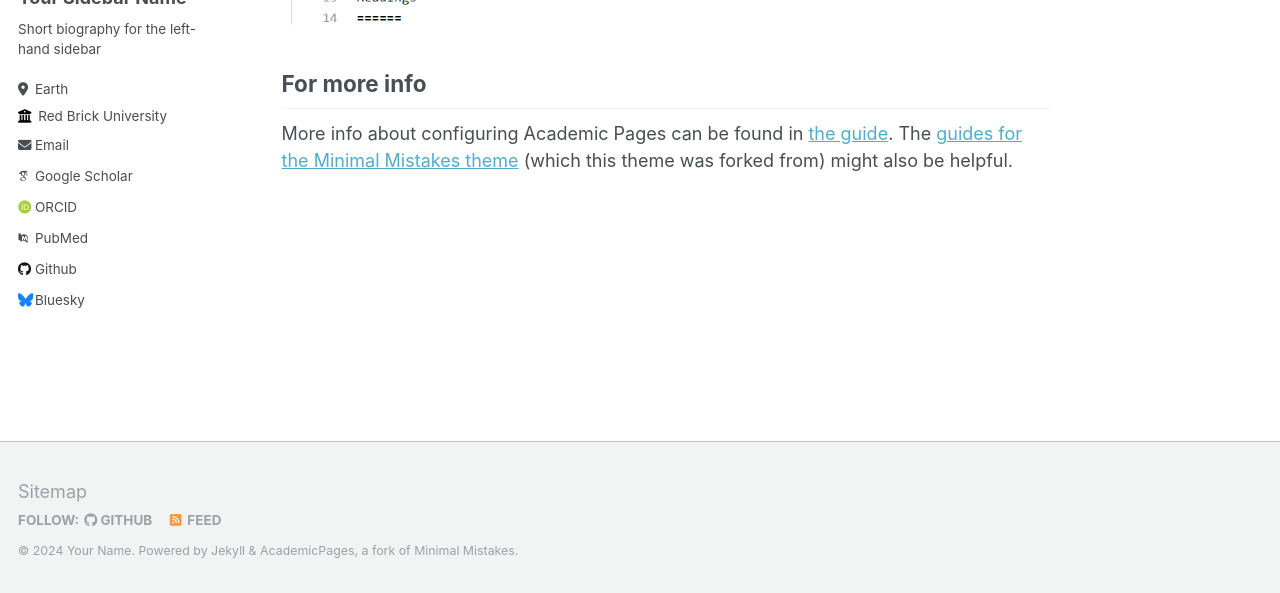
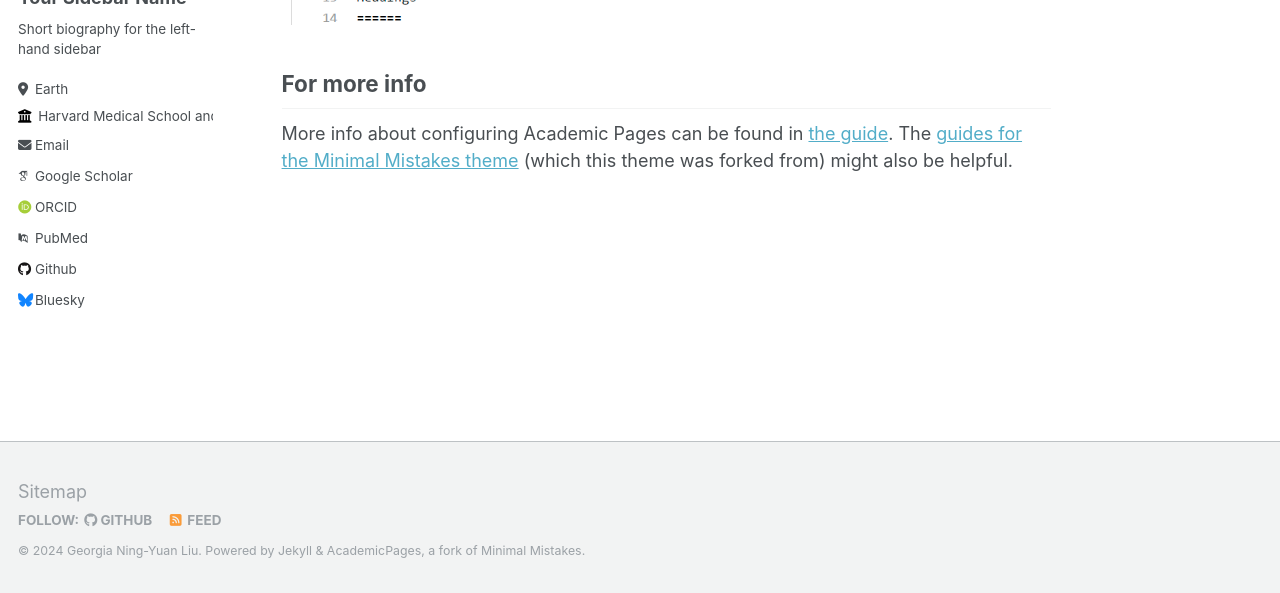
Before and after one commit to georgia-max/georgia-max.github.io, a Jekyll site: the page built from _pages/about.md, in a window 1280 px wide and 900 px high, scrolled down 2660 px. Shown: the part 304-897 px from the top of the window. Built offline with Jekyll 4.4.1, drawn with Linux system fonts in a browser that asks for light colours; some web fonts are replaced.

Commit message:
Update _config.yml

```diff
--- a/_config.yml
+++ b/_config.yml
@@ -10,9 +10,9 @@
 locale                   : "en-US"
 title                    : "Your Name / Site Title"
 title_separator          : "-"
-name                     : &name "Your Name"
+name                     : &name "Georgia Ning-Yuan Liu"
 description              : &description "personal description"
-url                      : https://academicpages.github.io # the base hostname & protocol for your site e.g. "https://mmistakes.github.io"
+url                      : https://georgia-max.github.io # the base hostname & protocol for your site e.g. "https://mmistakes.github.io"
 baseurl                  : "" # the subpath of your site, e.g. "/blog"
 repository               : "academicpages/academicpages.github.io"
 
@@ -26,8 +26,8 @@ author:
   pronouns         : # example: "she/her"
   bio              : "Short biography for the left-hand sidebar"
   location         : "Earth"
-  employer         : "Red Brick University"
-  uri              : # URL
+  employer         : "Harvard Medical School and Massachusetts General Hospital"
+  uri              : # https://www.mgh-ita.org/profile/georgial-liu/
   email            : "none@example.org"
 
   # Academic websites
```
